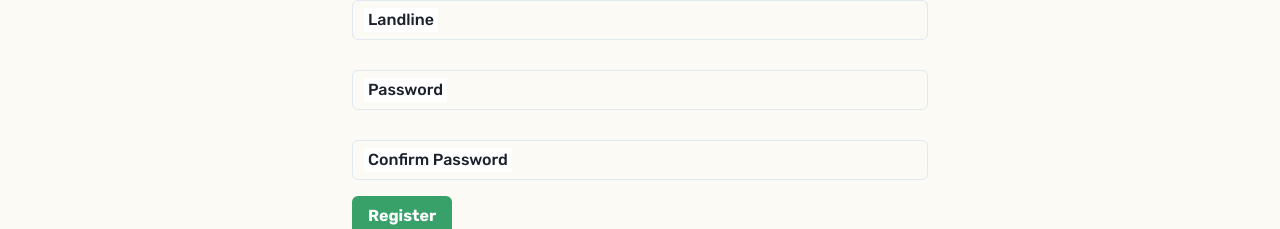
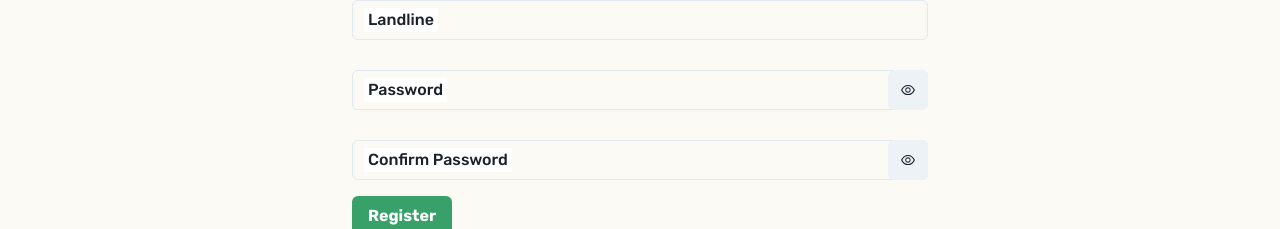
Before and after one commit to tamagotai/project-talent, a React (Create React App) app in the folder frontend/: page /signup in a window 1280 px wide. Shown: the part 532-761 px from the top of the page. Built offline with nearby package versions, Linux system fonts and the light colour scheme.

Commit message:
get the reg form no err

```diff
--- a/frontend/src/components/Form/TextField.jsx
+++ b/frontend/src/components/Form/TextField.jsx
@@ -1,20 +1,53 @@
+import React, { useState } from 'react';
+import { AiOutlineEye, AiOutlineEyeInvisible } from 'react-icons/ai';
 import {
   FormControl,
   FormErrorMessage,
   FormLabel,
-  Input
+  Input,
+  InputGroup,
+  InputLeftAddon,
+  InputRightElement,
+  IconButton,
+  Box,
 } from "@chakra-ui/react";
 import { Field, useField } from "formik";
 
-const TextField = ({ label, ...props }) => {
-const [field, meta] = useField(props);
-return (
+const TextField = ({ label, type, ...props }) => {
+  const [field, meta] = useField(props);
+  const [showPassword, setShowPassword] = useState(false);
+  const handlePasswordVisibility = () => setShowPassword(!showPassword);
+
+  let inputField;
+
+  const labelStyle = type === "tel" ? { paddingLeft: "50px" } : {};
+
+  switch (type) {
+    case 'password':
+      inputField = (
+        <InputGroup size="md">
+          <Field as={Input} {...field} {...props} type={showPassword ? 'text' : 'password'} placeholder=" " />
+          <InputRightElement>
+            <IconButton
+              aria-label={showPassword ? 'Hide password' : 'Show password'}
+              icon={showPassword ? <AiOutlineEyeInvisible /> : <AiOutlineEye />}
+              onClick={handlePasswordVisibility}
+            />
+          </InputRightElement>
+        </InputGroup>
+      );
+      break;
+    default:
+      inputField = <Field as={Input} {...field} {...props} placeholder=" " />;
+  }
+
+  return (
     <FormControl isInvalid={meta.error && meta.touched} variant="floating">
-    <Input {...field} {...props} placeholder=" " />
-    <FormLabel>{label}</FormLabel>
-    <FormErrorMessage>{meta.error}</FormErrorMessage>
+      {inputField}
+      <FormLabel>{label}</FormLabel>
+      <FormErrorMessage>{meta.error}</FormErrorMessage>
     </FormControl>
-);
+  );
 };
 
 export default TextField;
--- a/frontend/src/hooks/useAuth.js
+++ b/frontend/src/hooks/useAuth.js
@@ -2,7 +2,8 @@ import { useContext } from "react";
 import AuthContext from "../context/AuthContext";
 
 export default function useAuth() {
-//   return useContext(AuthContext);
-    const { isLoading, isAuthenticated, user } = useContext(AuthContext);
-    return { isLoading, isAuthenticated, user };
+    const context = useContext(AuthContext);
+    console.log("AuthContext Value:", context);
+    const { isLoading, isAuthenticated, user, dispatch } = context;
+    return { isLoading, isAuthenticated, user, dispatch };
 }
--- a/frontend/src/hooks/useSignup.js
+++ b/frontend/src/hooks/useSignup.js
@@ -8,12 +8,13 @@ export const useSignup = () => {
     const { dispatch } = useAuth()
 
     const signup = async (role, username, firstname, lastname, email, mobile, landline, password) => {
-        setIsLoading(true)
-        setError(null)
+      setIsLoading(true);
+      setError(null);
       // convert role to a number
       const role_id = Number(role);
-
-        const response = await axios.post('/auth/register', {
+      console.log("Sending signup request with:", { role_id, username, firstname, lastname, email, mobile, landline, password }); // Log the request data
+      try {
+        const response = await axios.post('/users/register', {
           role_id,
           username,
           firstname,
@@ -22,22 +23,25 @@ export const useSignup = () => {
           mobile,
           landline,
           password,
-          })
+        });
+        console.log("Signup response received:", response); // Log the response
+        if (response.status !== 201) {
+          throw new Error('Something went wrong with the registration.');
+        }
 
-        const json = await response.json()
+        const json = await response.data;
 
-        if (!response.ok) {
-            setIsLoading(false)
-            setError(json.error)
+        //save the user to local storage
+        localStorage.setItem('user', JSON.stringify(json));
+        //update the auth context
+        dispatch({ type: 'LOGIN', payload: json });
+      } catch (err) {
+        setIsLoading(false);
+        setError(err.message);
+      } finally {
+        //update loading state
+        setIsLoading(false);
       }
-        if (response.ok) {
-            //save the user to local storage
-            localStorage.setItem('user', JSON.stringify(json))
-            //update the auth context
-            dispatch({type: 'LOGIN', payload: json})
-            //update loading state
-            setIsLoading(false)
-        }
-    }
+    };
   return { signup, isLoading, error }
 }
--- a/frontend/src/pages/Signup.jsx
+++ b/frontend/src/pages/Signup.jsx
@@ -28,6 +28,7 @@ export default function Signup() {
       initialValues={initialValues}
       validationSchema={UserSchema}
       onSubmit={(values, actions) => {
+        console.log("Submitting with values:", values); // Log the values before submitting
         signup(
           values.role,
           values.username,
@@ -38,7 +39,11 @@ export default function Signup() {
           values.landline,
           values.password,
           values.confirmPassword
-        ).catch((err) => {
+        ).then(response => {
+          console.log("Signup success:", response); // Log successful response
+        })
+        .catch((err) => {
+          console.log("Signup error:", err); // Log any error
           actions.setSubmitting(false);
           actions.setErrors({ submit: err.message });
         });
@@ -46,10 +51,9 @@ export default function Signup() {
       }}
     >
       {formik => (
-      <Box maxW="xl" alignContent="center" mx="auto">
+      <Box as="form" onSubmit={formik.handleSubmit} maxW="xl" alignContent="center" mx="auto">
         <Text fontSize="xl" fontWeight="bold">Register</Text>
         <Grid
-          as="form"
           templateColumns="repeat(4, minmax(0, 1fr)"
           gap="30px"
           mx="auto"
@@ -57,7 +61,6 @@ export default function Signup() {
           sx={{
             "& > div": { gridColumn: isNonMobile ? undefined : "span 4" },
           }}
-          onSubmit={formik.handleSubmit}
         >
           <RadioInput
             label="Select your role"
@@ -71,10 +74,10 @@ export default function Signup() {
           <TextField label="Firstname" name="firstname" placeholder="Firstname" />
           <TextField label="Lastname" name="lastname" placeholder="Lastname" />
           <TextField label="Email" name="email" placeholder="Email" />
-          <TextField label="Mobile" name="mobile" placeholder="Mobile" />
-          <TextField label="Landline" name="landline" placeholder="Landline" />
-          <TextField label="Password" name="password" placeholder="Password" />
-          <TextField label="Confirm Password" name="confirmPassword" placeholder="Confirm password" />
+          <TextField label="Mobile" type="tel" name="mobile" placeholder="Mobile" />
+          <TextField label="Landline" type="tel" name="landline" placeholder="Landline" />
+          <TextField label="Password" type="password" name="password" placeholder="Password" />
+          <TextField label="Confirm Password" type="password" name="confirmPassword" placeholder="Confirm password" />
         </Grid>
           <Button
             colorScheme="green"
@@ -86,7 +89,6 @@ export default function Signup() {
             Register
           </Button>
           {error && <Text>{error}</Text>}
-
         <Text display="flex">If you have an account, please <Link href="/login" mx="2px"> login </Link>.</Text>
       </Box>
     )}
```
Also changed, not shown: 1 other file (tests, documents, lock files or other folders). Lines whose indentation alone changed are shown as unchanged.
